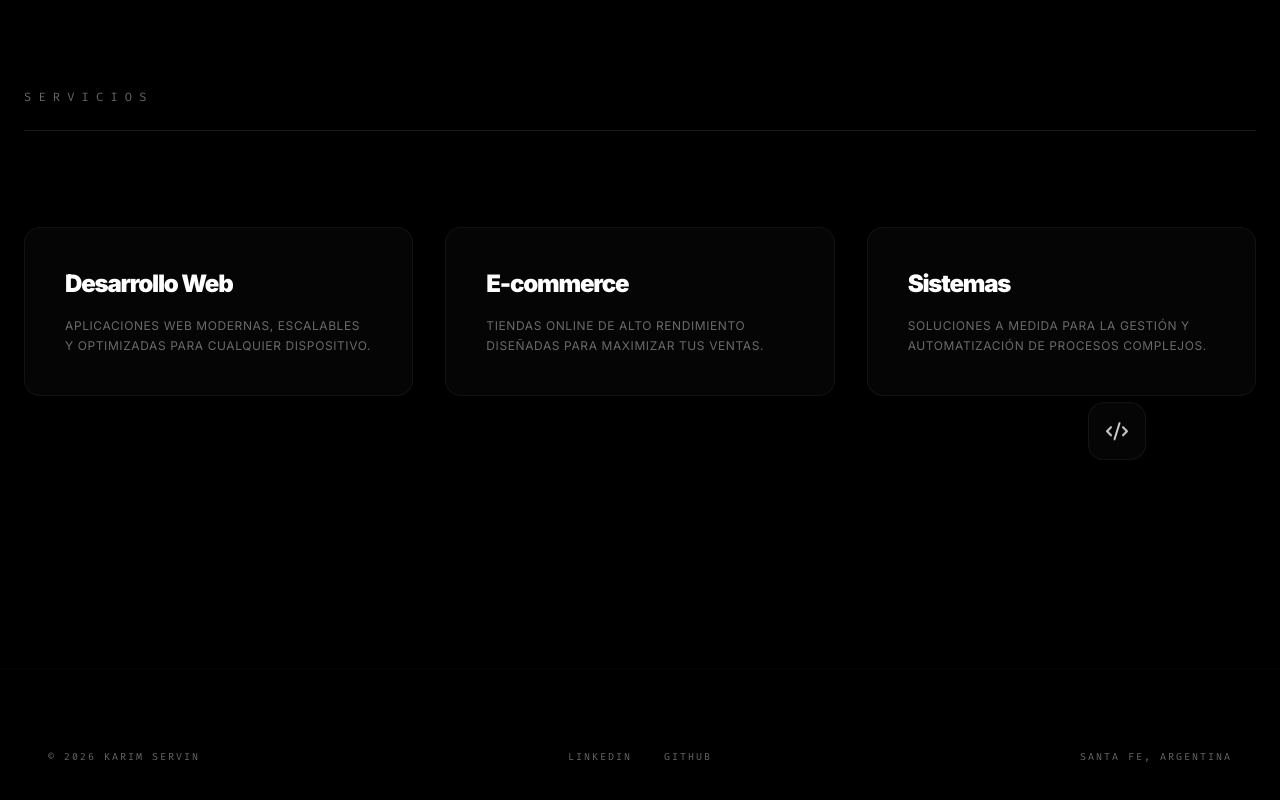
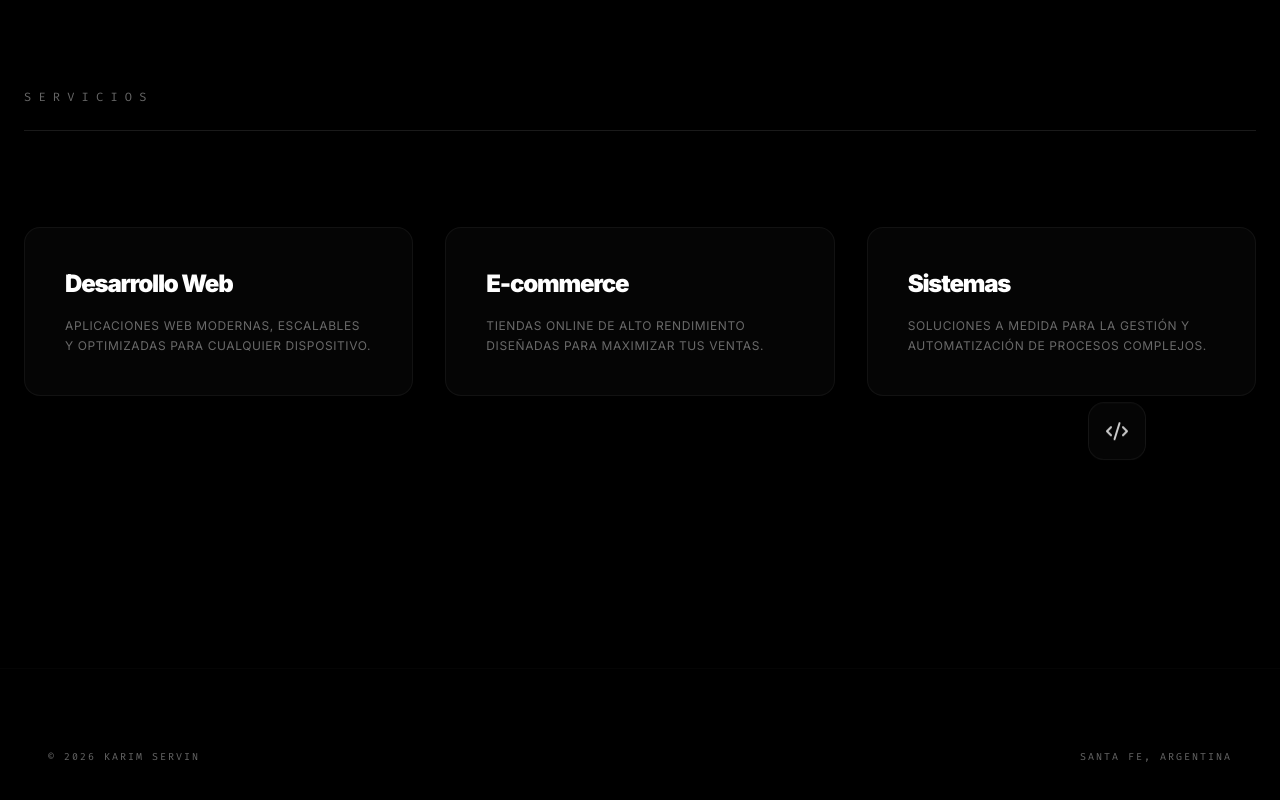
Before and after one commit to KarimServin/servin, a React (Vite) app: page / in a window 1280 px wide. Shown: the part 904-1704 px from the top of the page. Built offline with nearby package versions, Linux system fonts and the light colour scheme.

Commit message:
chore: remove social links from footer

```diff
--- a/src/App.tsx
+++ b/src/App.tsx
@@ -143,10 +143,6 @@ export default function App() {
         {/* Footer */}
         <footer className="w-full px-12 py-20 mt-20 border-t border-white/5 flex flex-col md:flex-row justify-between items-center gap-8 opacity-40 text-[10px] tracking-[0.2em] uppercase font-mono relative z-10">
           <div>© 2026 KARIM SERVIN</div>
-          <div className="flex gap-8">
-            <a href="#" className="hover:text-white transition-colors">Linkedin</a>
-            <a href="#" className="hover:text-white transition-colors">Github</a>
-          </div>
           <div>SANTA FE, ARGENTINA</div>
         </footer>
       </div>
```
